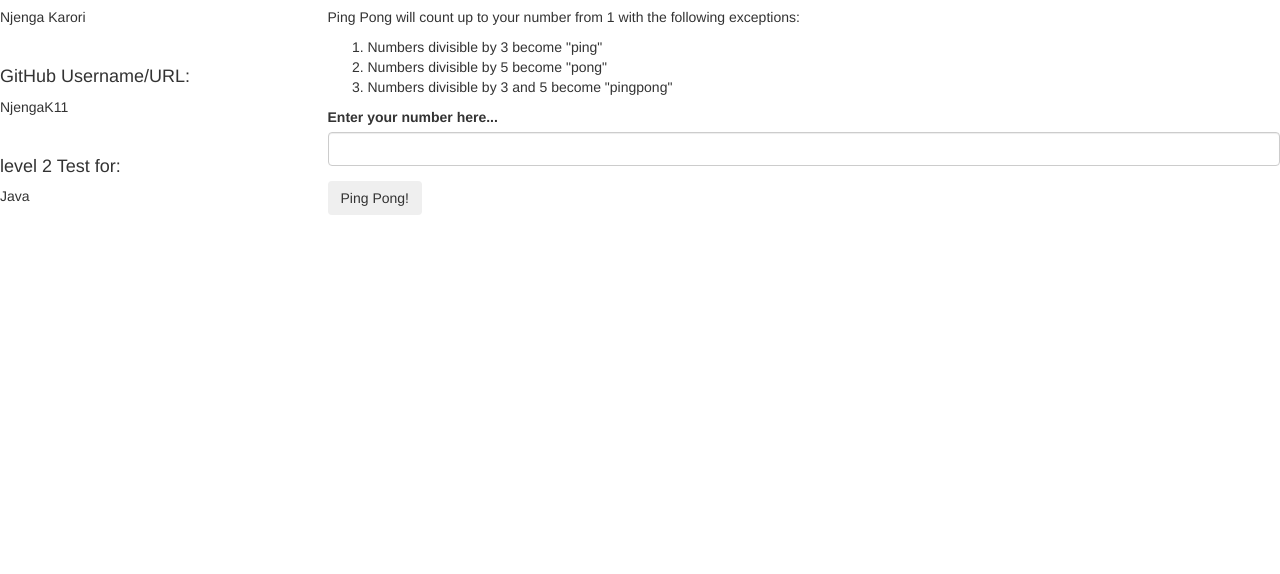
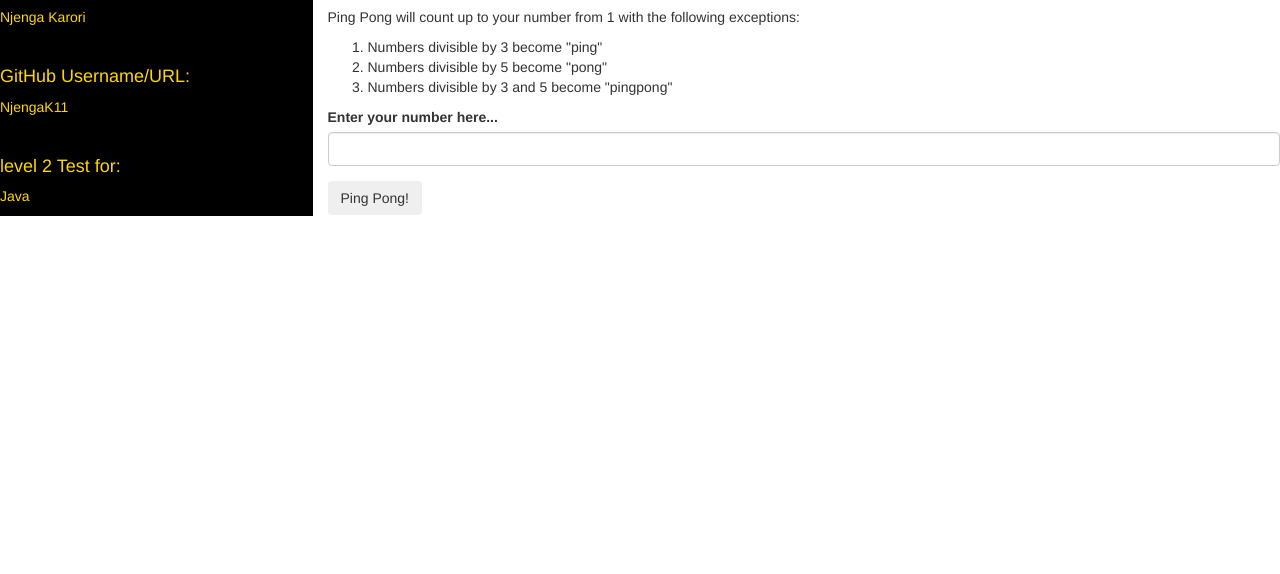
Before and after one commit to Njengak11/ping-pong, a plain HTML site: page index.html in a window 1280 px wide. Shown: the part 226-800 px from the top of the page. Drawn offline with nearby package versions, Linux system fonts and the light colour scheme.

Commit message:
updated html/css

```diff
--- a/index.html
+++ b/index.html
@@ -20,7 +20,7 @@
 </div>
 <!--about ping pong-->
 <div class="row">
-  <div class="col-md-3">
+  <div class="col-md-3" id="about">
     <h2>About Ping Pong</h2>
     <h4 id="created">created By:</h4>
     <p>Njenga Karori</p>
--- a/styles/styles.css
+++ b/styles/styles.css
@@ -9,9 +9,15 @@
   width: 100%;
 }
 
-.header{
+#header{
   color: black;
   margin-top: 2.5%
   text-align:center;
   text-shadow: 4px 4px #0000;
 }
+
+#about{
+  background-color: black;
+  color: gold;
+
+}
```
